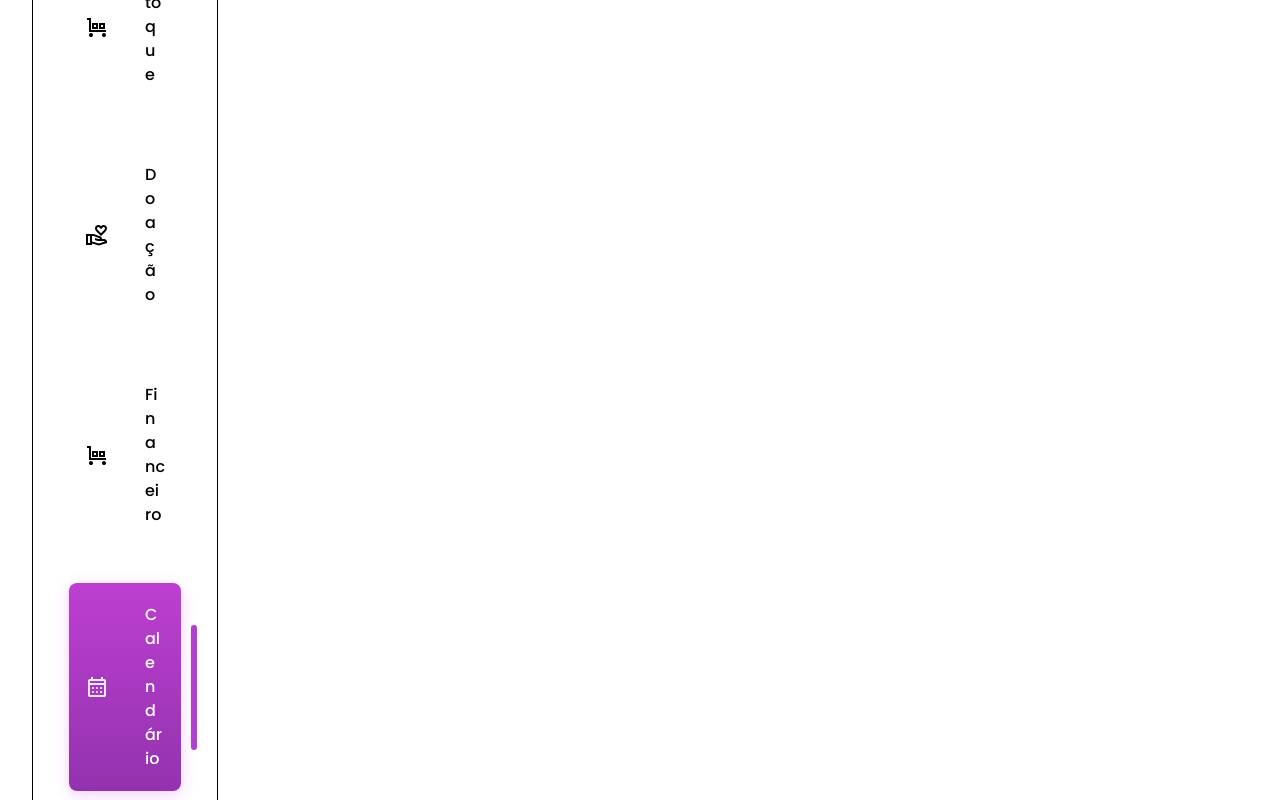
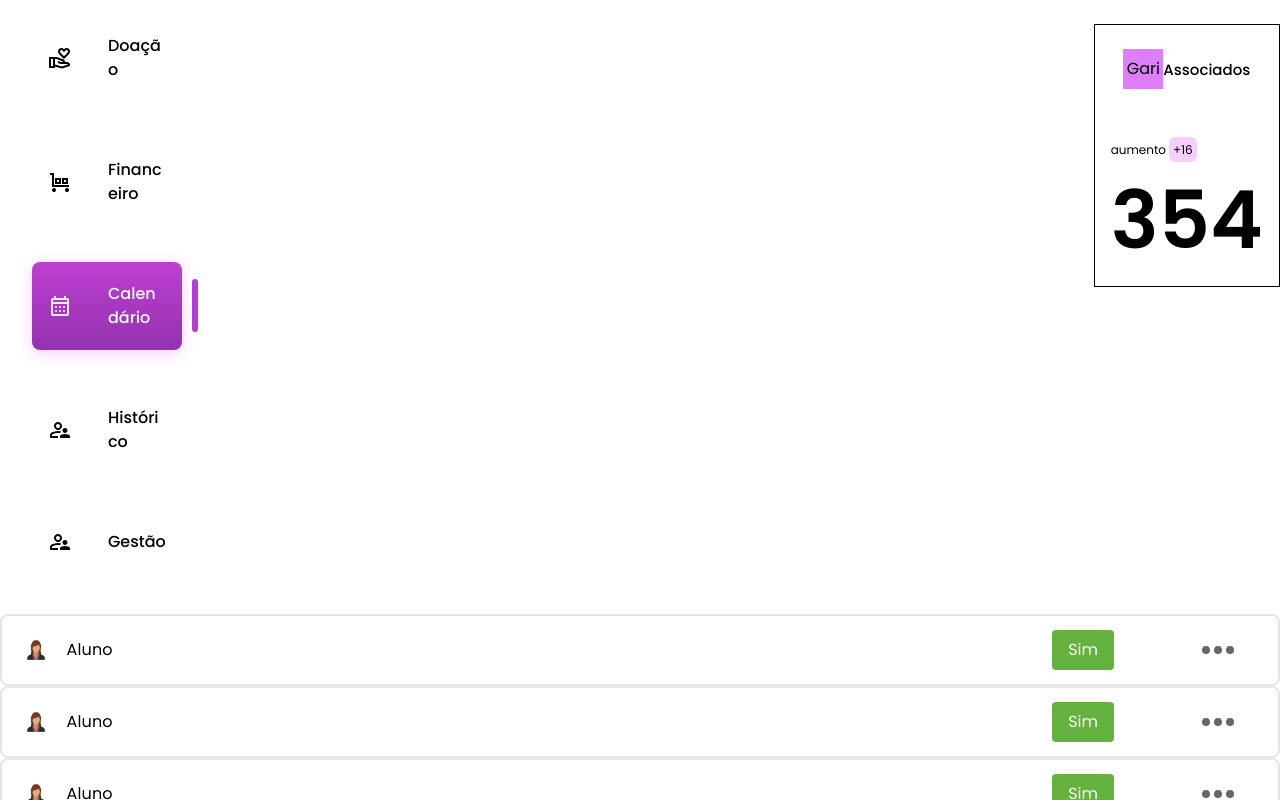
Before and after one commit to ryanNS3/PlanNexus-Front-End, a React (Vite) app: page /calendario in a window 1280 px wide. Shown: the part 360-1160 px from the top of the page. Built offline with nearby package versions, Linux system fonts and the light colour scheme.

Commit message:
feat: created table element for students management

```diff
--- a/src/App.jsx
+++ b/src/App.jsx
@@ -1,17 +1,22 @@
 import { Routes, Route } from "react-router-dom";
 import "./App.css";
 import { Sidebar } from "./components/molecules/Sidebar";
-import {Header} from "./components/atoms/headerElement";
-import {Main} from "./components/pages/main";
+import { Header } from "./components/atoms/headerElement";
+import { StatisticCard } from "./components/StatisticCard"
+import { Main } from "./components/pages/main";
+import { LineTable } from "./components/LineTable";
 
 function App() {
   return (
     <>
       <Routes>
-        <Route path="/" Component={Main}>
-          <Route path=":page" Component={<></>} />
+        <Route path="/" element={<Main />}>
+          <Route index path=":page" element={<StatisticCard />} />
         </Route>
       </Routes>
+      <LineTable/>
+      <LineTable/>
+      <LineTable/>
     </>
   );
 }
--- /dev/null
+++ b/src/components/LineTable/index.jsx
@@ -0,0 +1,22 @@
+import avatar from "../../assets/avatar.jpg"
+
+export function LineTable() {
+    return (
+        <>
+            <div className="rounded-lg w-full py-[0.875rem] pr-9 pl-4 border-2 border-cinza-100 bg-white flex justify-between">
+                <div className="flex items-center justify-center gap-[0.781rem]">
+                    <img src={avatar} className="rounded-full" height={36} width={36}  />
+                    <p className="text-xs tracking-[0.01em] ">Aluno</p>
+                </div>
+                <div className="flex items-center justify-center gap-20">
+                    <div className="bg-[#64B140] rounded px-4 py-2"><p className="text-[#fff]">Sim</p></div>
+                    <div className="flex gap-1 cursor-pointer p-2">
+                        <div className="rounded-full bg-cinza-400 height w-2 h-2"></div>
+                        <div className="rounded-full bg-cinza-400 height w-2 h-2"></div>
+                        <div className="rounded-full bg-cinza-400 height w-2 h-2"></div>
+                    </div>
+                </div>
+            </div>
+        </>
+    )
+}
--- /dev/null
+++ b/src/components/StatisticCard/index.jsx
@@ -0,0 +1,23 @@
+export function StatisticCard() {
+  return (
+    <div className="px-4 py-6 flex flex-col gap-12 border border-indigo-600 absolute right-[0] top-96">
+      <header className="flex justify-center items-center">
+        <div className="h-10 w-10 flex items-center justify-center bg-rosa-200">
+        {/* <img src="" alt="" /> */}
+        <span>Gari</span>
+        </div>
+
+        <h1 className="text-fun2">Associados</h1>
+      </header>
+
+      <div className="flex flex-col gap-4 text-xl">
+        <p className="text-ct3">
+          aumento
+          <span className="bg-rosa-50 p-1 rounded-md inline-block ml-[0.188rem]">+16</span>
+        </p>
+        <p className="font-semibold text-h4">354</p>
+        {/* Alterar o tamanho do texto pois 4xl = 36px e o certo é 40 px */}
+      </div>
+    </div>
+  );
+}
--- a/src/components/molecules/Sidebar/index.jsx
+++ b/src/components/molecules/Sidebar/index.jsx
@@ -3,7 +3,7 @@ import Logo from "../../../assets/logo.svg";
 
 export function Sidebar() {
   return (
-    <aside className=" py-10 px-9 flex flex-col gap-12 col-span-2 border border-indigo-600">
+    <aside className=" py-10 pr-9 pl-0 flex flex-col gap-12 col-span-2"> {/* border border-indigo-600*/}
       <a href="/">
         <img src={Logo} alt="" />
       </a>
--- a/src/components/molecules/StatisticCard/index.jsx
+++ /dev/null
@@ -1,16 +0,0 @@
-export function StatisticCard() {
-  return (
-    <div className="px-4 py-6 flex flex-col gap-12">
-      <h1 className="text-fun2">Associados</h1>
-
-      <div className="flex flex-col gap-4 text-xl">
-        <p className="text-ct3">
-          aumento
-          <span className="bg-rosa-50 p-1 rounded-md inline-block">+16</span>
-        </p>
-        <p className="font-semibold text-h4">354</p>
-        {/* Alterar o tamanho do texto pois 4xl = 36px e o certo é 40 px */}
-      </div>
-    </div>
-  );
-}
--- a/src/components/pages/main/index.jsx
+++ b/src/components/pages/main/index.jsx
@@ -1,14 +1,15 @@
-import {Header} from "../../atoms/headerElement";
+import { Outlet } from "react-router-dom";
+import { Header } from "../../atoms/headerElement";
 import { Sidebar } from "../../molecules/Sidebar";
 
 
 export function Main() {
 
-
-    return(
+    return (
         <main className="grid grid-cols-12 gap-5 mx-8 max-w-[90rem]">
             <Sidebar className="col-span-2" />
             <Header className="col-span-10" />
+            <Outlet />
         </main>
     )
 }
```
Also changed, not shown: src/assets/avatar.jpg (added).
